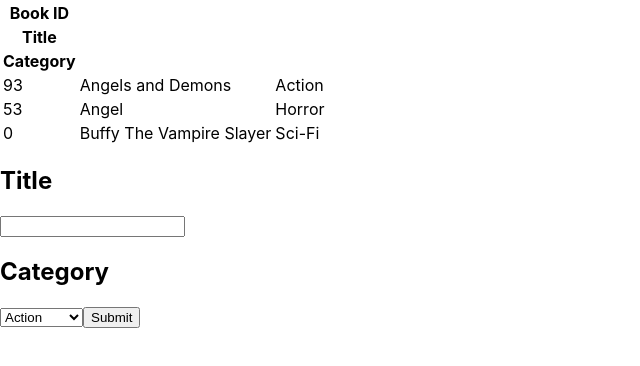
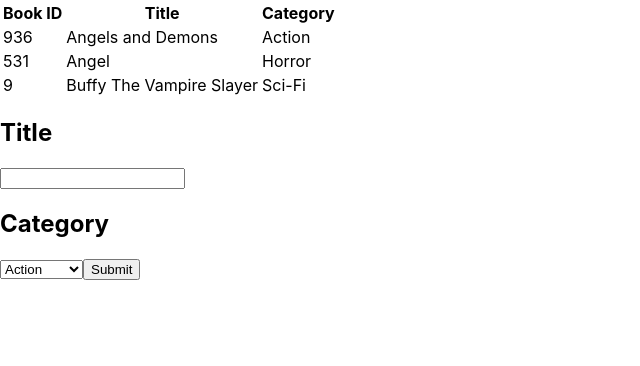
Before and after one commit to geraldgsh/redux-bookstore, a React (Create React App) app: page / in a window 1280 px wide. Shown: the top 366 px of the page, without its empty margins (0-640 px from the left). Built offline with nearby package versions, Linux system fonts and the light colour scheme.

Commit message:
Issue
Trying to fix the state of the books array... It returns and object containing and array of book objects instead of just and array with book objects

```diff
--- a/src/components/BookList.js
+++ b/src/components/BookList.js
@@ -8,15 +8,13 @@
     <thead>
       <tr>
         <th>Book ID</th>
-      </tr>
-      <tr>
         <th>Title</th>
-      </tr>
-      <tr>
         <th>Category</th>
       </tr>
     </thead>
     <tbody>
+      {console.log('BookList Component')}
+      {console.log(books)}
       {books.map(book => (
         <Book book={book} key={book.id} />
       ))}
@@ -28,10 +26,8 @@
   books: PropTypes.instanceOf(Array).isRequired,
 };
 
-function mapStateToProps(state) {
-  return {
-    books: state.books,
-  };
-}
+const mapStateToProps = state => ({
+  books: state.books,
+});
 
 export default connect(mapStateToProps)(BookList);
--- a/src/components/BooksForm.js
+++ b/src/components/BooksForm.js
@@ -1,22 +1,24 @@
-import React from "react";
-import { createBook } from "../actions/index";
+import React from 'react';
+import { connect } from 'react-redux';
+import PropTypes from 'prop-types';
+import { createBook } from '../actions/index';
 
 const categories = [
-  "Action",
-  "Biography",
-  "History",
-  "Horror",
-  "Kids",
-  "Learning",
-  "Sci-Fi",
+  'Action',
+  'Biography',
+  'History',
+  'Horror',
+  'Kids',
+  'Learning',
+  'Sci-Fi',
 ];
 
 class BooksForm extends React.Component {
   constructor(props) {
     super(props);
     this.state = {
-      id: Math.floor(Math.random() * 100),
-      title: "",
+      id: Math.floor(Math.random() * 1000),
+      title: '',
       category: categories[0],
     };
     this.handleChange = this.handleChange.bind(this);
@@ -24,11 +26,11 @@
   }
 
   handleChange(e) {
-    if (e.target.name === "title") {
+    if (e.target.name === 'title') {
       this.setState({
         title: e.target.value,
       });
-    } else if (e.target.name === "category") {
+    } else if (e.target.name === 'category') {
       this.setState({
         category: e.target.value,
       });
@@ -37,16 +39,18 @@
 
   handleSubmit(e) {
     const { title } = this.state;
+    console.log(this.props);
     e.preventDefault();
     if (title) {
-      createBook(this.state);
+      this.props.createBook(this.state);
       this.reset();
     }
   }
+
   reset() {
     this.setState({
-      id: Math.ceil(Math.random() * 100),
-      title: "",
+      id: Math.ceil(Math.random() * 1000),
+      title: '',
       category: categories[0],
     });
   }
@@ -64,7 +68,7 @@
         />
         <h2>Category</h2>
         <select name="category" value={category} onChange={this.handleChange}>
-          {categories.map((category) => (
+          {categories.map(category => (
             <option key={category}>{category}</option>
           ))}
         </select>
@@ -74,4 +78,17 @@
   }
 }
 
-export default BooksForm;
+
+BooksForm.propTypes = {
+  createBook: PropTypes.func.isRequired,
+};
+
+const mapStateToProps = state => ({ books: state.books });
+
+const mapDispatchToProps = dispatch => ({
+  createBook: book => {
+    dispatch(createBook(book));
+  },
+});
+
+export default connect(mapStateToProps, mapDispatchToProps)(BooksForm);
--- a/src/index.js
+++ b/src/index.js
@@ -11,17 +11,17 @@
 const initialState = {
   books: [
     {
-      id: Math.floor(Math.random() * 100),
+      id: Math.floor(Math.random() * 1000),
       title: 'Angels and Demons',
       category: 'Action',
     },
     {
-      id: Math.floor(Math.random() * 100),
+      id: Math.floor(Math.random() * 1000),
       title: 'Angel',
       category: 'Horror',
     },
     {
-      id: Math.floor(Math.random() * 100),
+      id: Math.floor(Math.random() * 1000),
       title: 'Buffy The Vampire Slayer',
       category: 'Sci-Fi',
     },
--- a/src/reducers/books.js
+++ b/src/reducers/books.js
@@ -1,11 +1,12 @@
 import { CREATE_BOOK, REMOVE_BOOK } from '../actions/index';
 
 const bookReducer = (state = [], action) => {
+  console.log(state);
   switch (action.type) {
     case CREATE_BOOK:
-      return [...state, action.id];
+      return { books: [...state.books, action.book] };
     case REMOVE_BOOK:
-      return state.filter(book => book.id !== parseInt(action.id, 2));
+      return state.filter(book => book.id !== action.book.id);
     default:
       return state;
   }
```
